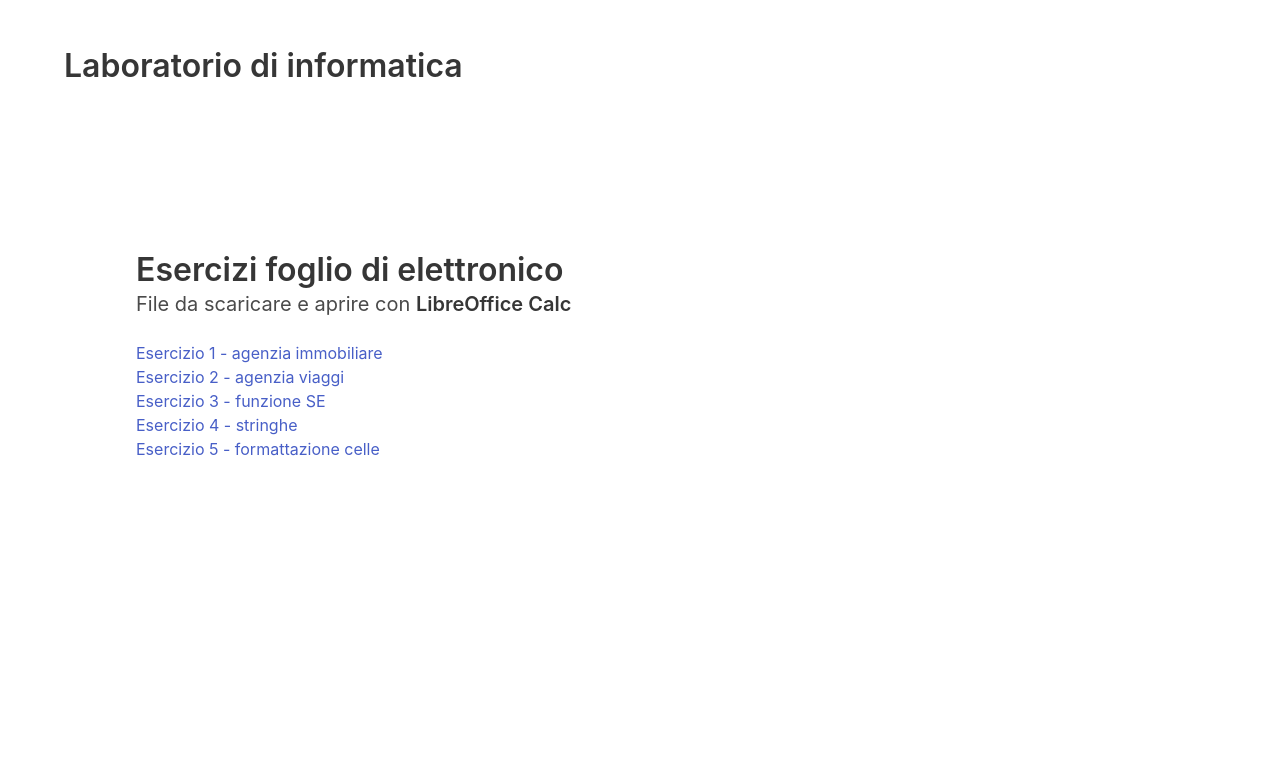
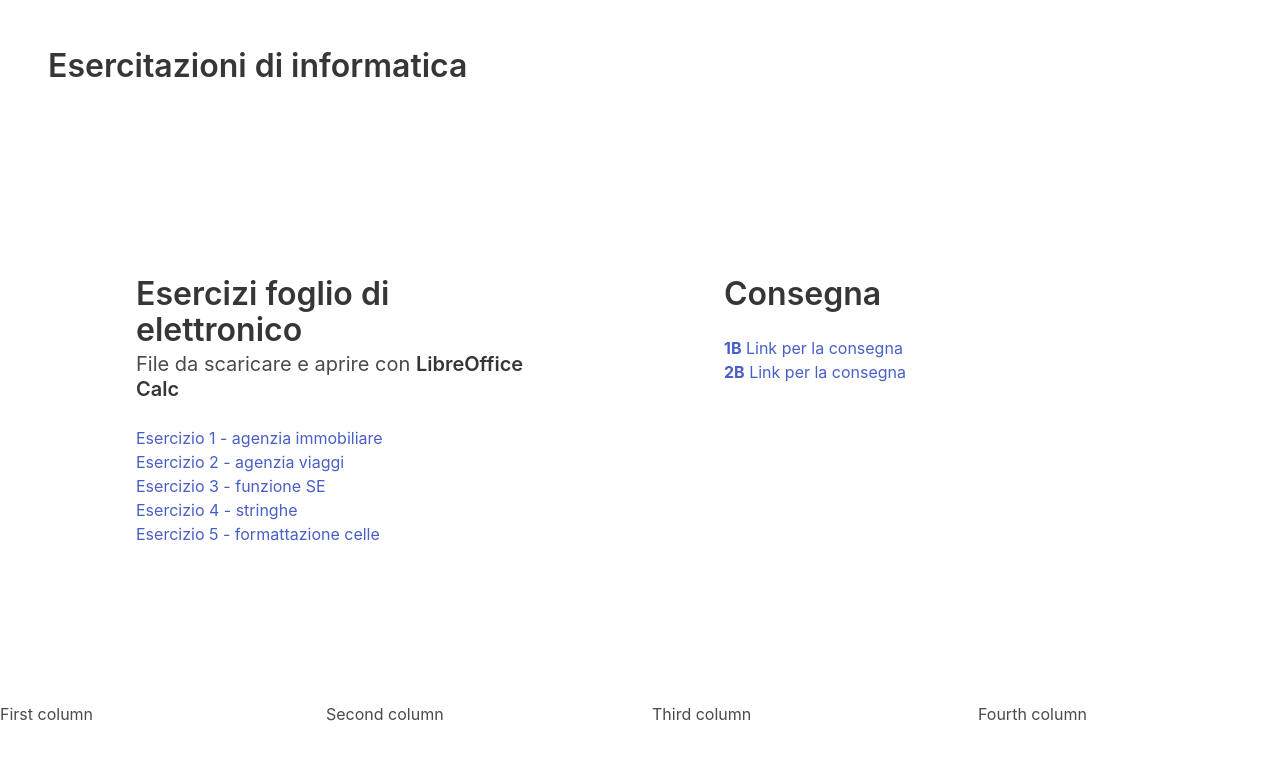
Before and after one commit to micheleincollu/micheleincollu.github.io, a plain HTML site: page index.html in a window 1280 px wide. Drawn offline with nearby package versions, Linux system fonts and the light colour scheme.

Commit message:
link per consegne

```diff
--- a/index.html
+++ b/index.html
@@ -4,15 +4,26 @@
   <meta charset="utf-8">
   <meta name="viewport" content="width=device-width, initial-scale=1">
   <meta name="robots" content="noindex">
-  <title>Lab</title>
+  <title>informatica</title>
   <link rel="stylesheet" href="https://cdn.jsdelivr.net/npm/bulma@0.9.3/css/bulma.min.css">
 </head>
 <body>
-  <section class="section">
-    <div class="container">
-      <h1 class="title">
-        Laboratorio di informatica
-      </h1>
+  <header class="hero">
+    <div class="hero-body">
+      <p class="title">
+        Esercitazioni di informatica
+      </p>
+      <!--
+      <p class="subtitle">
+      Hero subtitle
+    </p>
+  -->
+</div>
+</header>
+<div class="container">
+
+  <div class="columns">
+    <div class="column">
       <section class="section is-medium">
         <h1 class="title">Esercizi foglio di elettronico</h1>
         <h2 class="subtitle">
@@ -27,6 +38,31 @@
         </ul>
       </section>
     </div>
-  </section>
+    <div class="column">
+      <section class="section is-medium">
+        <h1 class="title">Consegna</h1>
+        <ul>
+          <li><a href="https://www.dropbox.com/request/BebqgKw7tVioT0JzV06n" target="_blank"><strong>1B</strong> Link per la consegna</a></li>
+          <li><a href="https://www.dropbox.com/request/C9jdKBgclFSm6bjgLDNT" target="_blank"><strong>2B</strong> Link per la consegna</a></li>
+        </ul>
+      </section>
+    </div>
+  </div> <!-- colummns -->
+</div><!-- container -->
+
+<div class="columns">
+  <div class="column">
+    First column
+  </div>
+  <div class="column">
+    Second column
+  </div>
+  <div class="column">
+    Third column
+  </div>
+  <div class="column">
+    Fourth column
+  </div>
+</div>
 </body>
 </html>
```
